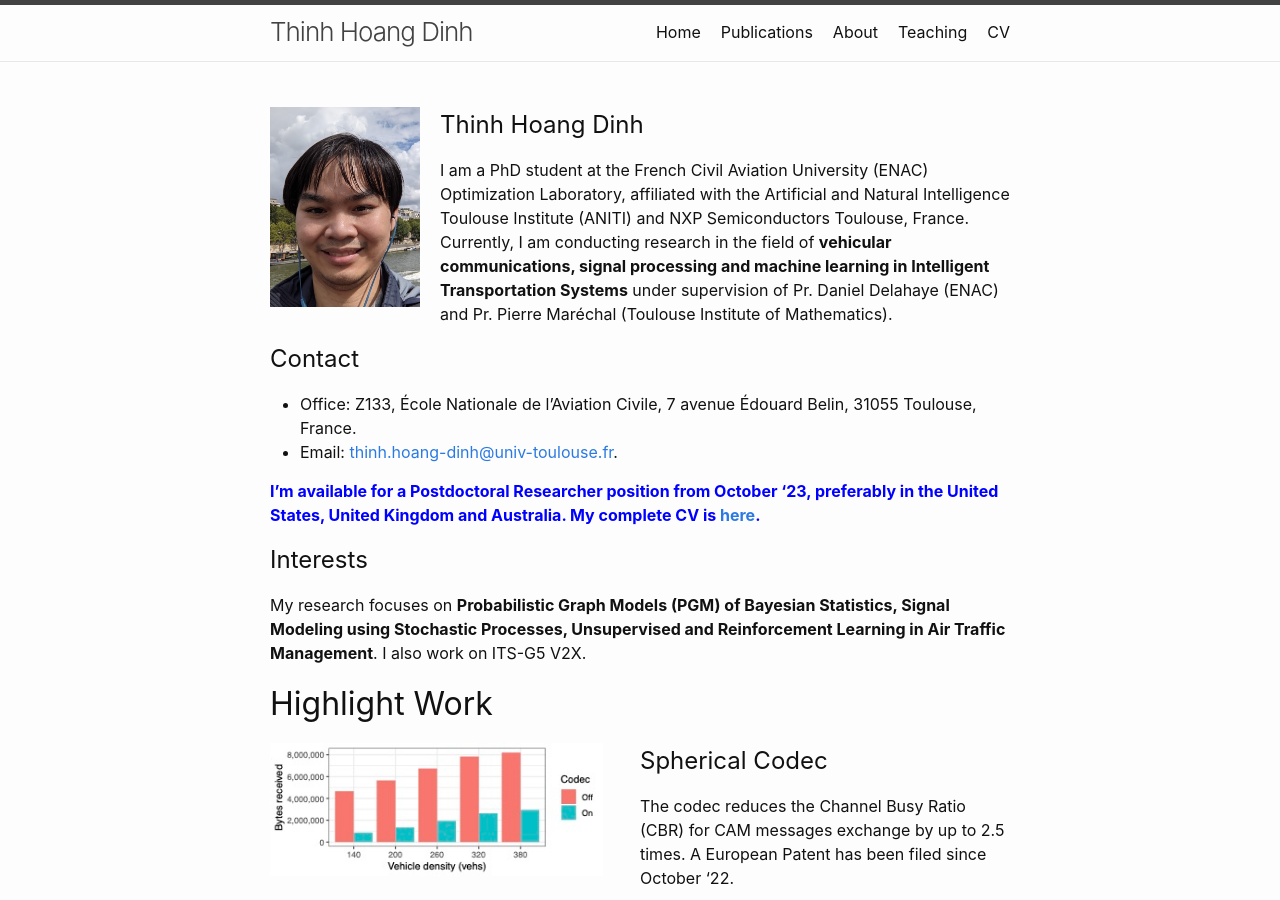
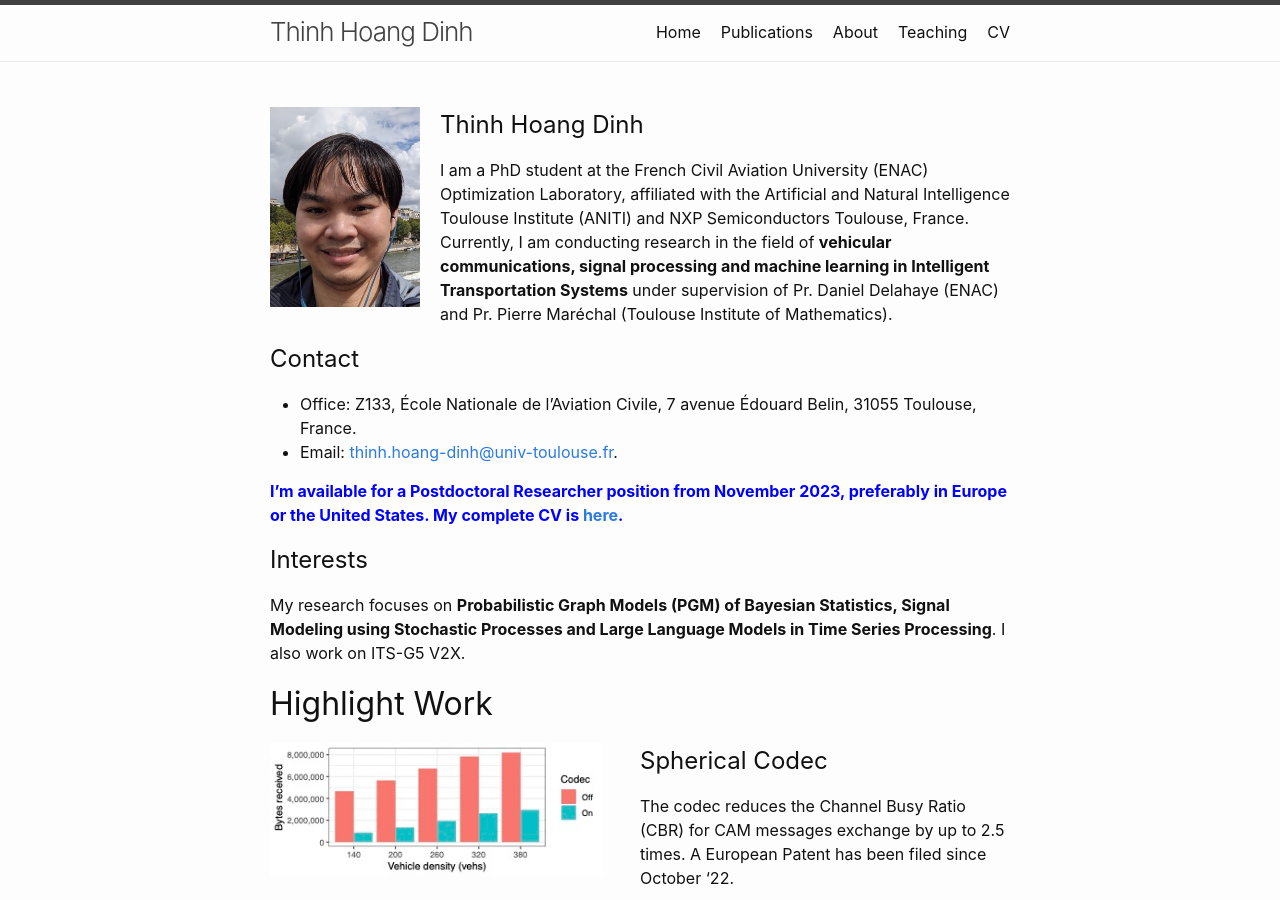
Before and after one commit to thinhhoang95/thinhhoang95.github.io, a Jekyll site: the page built from index.md, in a window 1280 px wide and 900 px high. Built offline with Jekyll 4.4.1, drawn with Linux system fonts in a browser that asks for light colours.

Commit message:
Research interest update

```diff
--- a/index.md
+++ b/index.md
@@ -11,11 +11,11 @@ I am a PhD student at the French Civil Aviation University (ENAC) Optimization L
 - Office: Z133, École Nationale de l'Aviation Civile, 7 avenue Édouard Belin, 31055 Toulouse, France.
 - Email: [thinh.hoang-dinh@univ-toulouse.fr](mailto:thinh.hoang-dinh@univ-toulouse.fr).
 
-<span style="color: blue">**I'm available for a Postdoctoral Researcher position from October '23, preferably in the United States, United Kingdom and Australia. My complete CV is [here](cv.pdf).**</span>
+<span style="color: blue">**I'm available for a Postdoctoral Researcher position from November 2023, preferably in Europe or the United States. My complete CV is [here](cv.pdf).**</span>
 
 
 ## Interests
-My research focuses on **Probabilistic Graph Models (PGM) of Bayesian Statistics, Signal Modeling using Stochastic Processes, Unsupervised and Reinforcement Learning in Air Traffic Management**. I also work on ITS-G5 V2X.
+My research focuses on **Probabilistic Graph Models (PGM) of Bayesian Statistics, Signal Modeling using Stochastic Processes and Large Language Models in Time Series Processing**. I also work on ITS-G5 V2X.
 
 # Highlight Work
 
```
